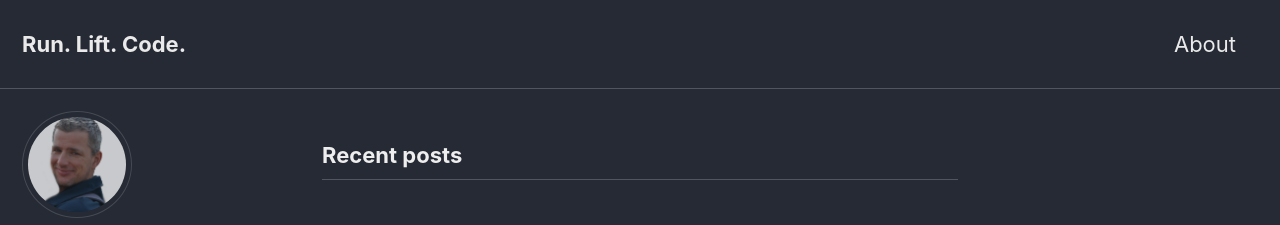
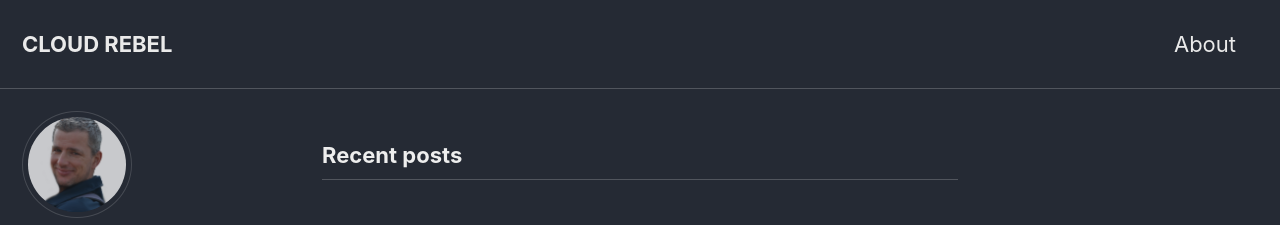
Before and after one commit to bhoogenboom/bhoogenboom.github.io, a Jekyll site: the page built from index.html, in a window 1280 px wide. Shown: the top 225 px of the page. Built offline with Jekyll 4.4.1, drawn with Linux system fonts in a browser that asks for light colours; cached includes are drawn as plain includes; the list of posts is cut into pages by our own code.

Commit message:
CloudRebel back to normal + add Subtitle

```diff
--- a/_config.yml
+++ b/_config.yml
@@ -16,7 +16,7 @@ minimal_mistakes_skin    : "dark" # "air", "aqua", "contrast", "dark", "dirt", "
 
 # Site Settings
 locale                   : "en-US"
-title                    : "Cloud Rebel"
+title                    : "Cloud Rebel - Blog"
 title_separator          : "-"
 subtitle                 : # site tagline that appears below site title in masthead
 name                     : "Bouke Hoogenboom"
@@ -26,7 +26,7 @@ baseurl                  : # the subpath of your site, e.g. "/blog"
 repository               : "bhoogenboom/bhoogenboom.github.io" # GitHub username/repo-name e.g. "mmistakes/minimal-mistakes"
 teaser                   : "/assets/images/500x300.png" # path of fallback teaser image, e.g. "/assets/images/500x300.png"
 logo                     : # path of logo image to display in the masthead, e.g. "/assets/images/88x88.png"
-masthead_title           : "Run. Lift. Code." # overrides the website title displayed in the masthead, use " " for no title
+masthead_title           : "CLOUD REBEL" # overrides the website title displayed in the masthead, use " " for no title
 breadcrumbs              : true # true, false (default)
 words_per_minute         : 200
 comments:
```
